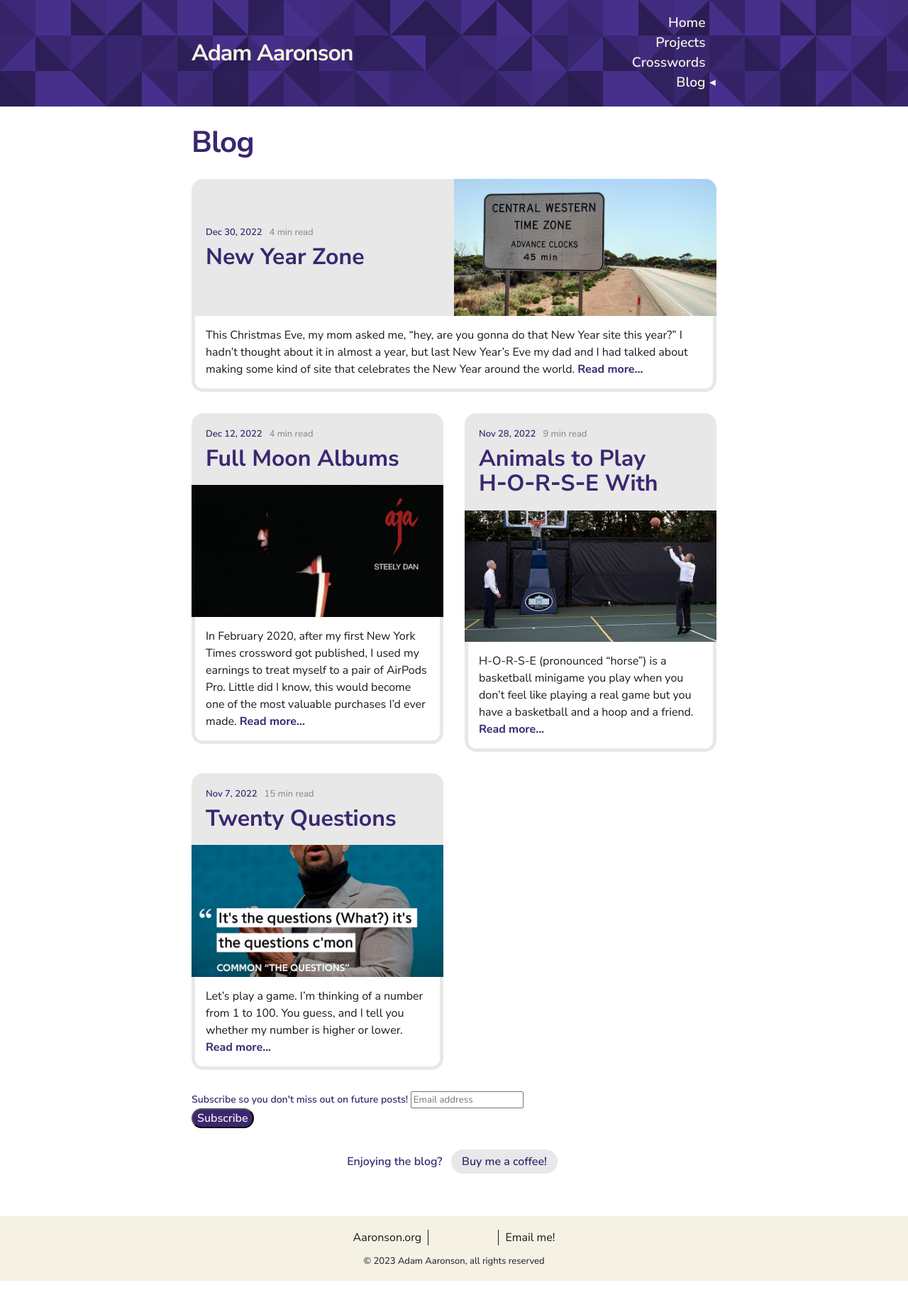
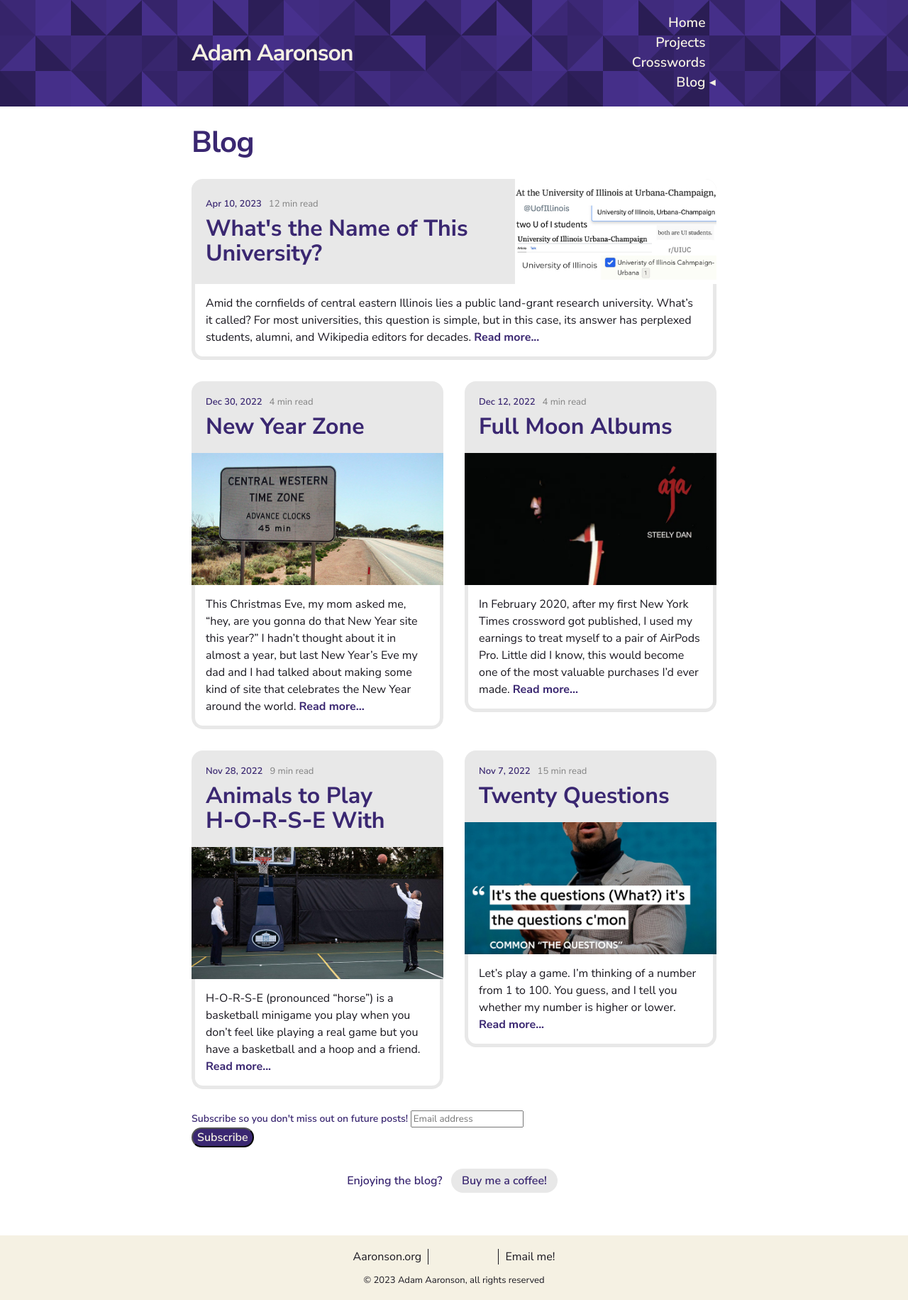
Before and after one commit to adamaaronson/adamaaronson.github.io, a Jekyll site: the page built from blog.md, in a window 1280 px wide. Shown: the whole page at 71% size. Built offline with Jekyll 4.4.1, drawn with Linux system fonts in a browser that asks for light colours; comment, search, counter and statistics services are not loaded; before the commit the page ends 1804 px from its top, so only the background shows below that; some of the changed lines change nothing that is shown.

Commit message:
Add UIUC blog post

```diff
--- /dev/null
+++ b/_posts/2023-04-10-whats-the-name-of-this-university.md
@@ -0,0 +1,142 @@
+---
+title: "What's the Name of This University?"
+image: "/assets/images/uiuc.jpg"
+---
+
+Amid the cornfields of central eastern Illinois lies a public land-grant research university. What's it called? For most universities, this question is simple, but in this case, its answer has perplexed students, alumni, and Wikipedia editors for decades.
+
+![University of Illinois Urbana-Champaign](/assets/images/uiuc.jpg){: class="img-medium"}
+
+If you ask the university's marketing office, [their answer](https://marketing.illinois.edu/messaging/name) is clear: it's called **University of Illinois Urbana-Champaign**. If you came here for a simple answer, there you go, but buckle up, because there's a lot more to the story.
+
+To truly understand the nuances of Illinois's flagship university's name and why people are so confused about it, we have to take a journey through 156 years of geopolitics, branding, and grammar.
+
+## Land of Lincoln
+
+The year was 1867, and Illinois needed a new school. When Abraham Lincoln signed the Morrill Land-Grant Act five years earlier, the federal government granted every state a piece of land to establish a federally endowed university, and each state got to choose where to put it. The states also kicked out lots of Indigenous people in the process, which the universities occasionally [acknowledge](https://www.uillinois.edu/about/land_acknowledgement/) to this day.
+
+After a bidding war, the humble town of Urbana won Illinois's jackpot, and in 1867, a new land-grant university was born: **Illinois Industrial University**. It was founded in Urbana by academic warhorse John Milton Gregory, who was more of a liberal arts guy himself but called the university "industrial" to appease industry-obsessed lawmakers.
+
+Gregory served as president of the university for 13 years until he tossed his papers into the air and resigned in 1880. Soon after, the university was beginning to realize it wasn't just "industrial," with burgeoning programs in agriculture, engineering, and Gregory's favorite liberal arts. So in 1881, a year after Gregory's resignation, students voted 250–20 to ditch the word "industrial" in favor of a new name. It took four years, but in 1885, the university finally changed its name to the more holistic **University of Illinois**, a name that stuck for a while.
+
+> John Milton Gregory died in 1898 and was buried next to Altgeld Hall on the university's Main Quad. Legend has it, Gregory's dying wish was to leave a modest legacy and have nothing named after him. So he'd be thrilled to know the university's Department of History is now housed at Gregory Hall, which is a quick walk away from both Gregory Street and Gregory Drive.
+
+<div class="two-images">
+    <img src="/assets/images/gregory.jpg" alt="Gregory's grave" />
+    <img src="/assets/images/gregoryhall.png" alt="Gregory Hall, Gregory Street, and Gregory Drive" />
+</div>
+
+## A tale of two cities
+
+It was the turn of the 20th century, and the University of Illinois was expanding. It was already leaking into Champaign, Urbana's larger neighbor to the west, but it was time to go north.
+
+In 1896, the Chicago College of Pharmacy joined forces with the university, officially becoming the School of Pharmacy of the University of Illinois. Over the next couple decades, the University of Illinois family also gained a College of Medicine and a College of Dentistry, both up in the Windy City.
+
+Sometime around 1905, letters and publications from University of Illinois administrators gradually started including "Urbana" with the university's name, probably to distinguish the university's main campus from its growing medical presence in Chicago. This riled up citizens and business owners of Champaign, who wanted their name on the university that spilled into their city. Champaignians published multiple op-eds in local newspapers arguing that Champaign and Urbana should split the bill. Urbanans rightly pointed out that the bulk of the university was in Urbana, including its administrative offices (and thus the university's mailing address).
+
+![Illini Union](/assets/images/union.jpg){: class="img-big"}
+*The [Illini Union](https://en.wikipedia.org/wiki/Illini_Union), as seen from the Main Quad (in Urbana, not Champaign)*
+{: class="image-attribution"}
+
+The Urbana vs. Champaign debate heated up, and in September 1906, the university's Board of Trustees held an actual meeting to resolve it. What came out of this meeting was the name "Urbana-Champaign"—with Urbana first and foremost, like the university itself. Soon after, "Urbana-Champaign" began appearing on official university correspondence, and over the course of the next few decades, it became a commonplace way to refer to the campus. But it wasn't until 1969 that the university officially codified its new name, the **University of Illinois at Urbana-Champaign**.
+
+If you solved [my latest crossword](https://aaronson.org/crosswords/seeyouaround/), or if you're from the area, or if you know too much, you'd know that the metro area including the twin cities of Urbana and Champaign is called Champaign–Urbana (or C-U, or Chambana, or [Shampoo–Banana](https://www.urbandictionary.com/define.php?term=Shampoo+banana)), not Urbana–Champaign. That's because Champaign has pretty much always been more populous than Urbana, so this is in line with the convention to name a metro area with the more populous cities first, like Dallas–Fort Worth or New York–Newark–Jersey City.
+
+So we have the University of Illinois at Urbana-Champaign, in Champaign–Urbana. And you're just gonna have to deal with it.
+
+## Drawing the line
+
+You might have noticed another difference between Urbana-Champaign and Champaign–Urbana: Urbana-Champaign is written with a hyphen (-), while Champaign–Urbana is written with the slightly longer en dash (–). This isn't a mistake, because if it was, I wouldn't be pointing it out. So what's going on here?
+
+If you're big into style guides, you might know that hyphens generally join two parts of one word or name (like post-punk or Anya Taylor-Joy), whereas en dashes join two associated but distinct things (like red–green colorblindness or the Spanish–American War). You can remember that hyphens are shorter, so they connect things more closely than en dashes do.
+
+As far as I could tell, the campus name Urbana-Champaign has always used a hyphen in an official capacity, possibly because Urbana and Champaign are two continuous parts of one campus, or possibly because hyphens are easier to type than en dashes. However, this didn't stop the Wikipedia article for the school from being titled **University of Illinois at Urbana–Champaign** (with an en dash), after a zealous editor [decided](https://en.wikipedia.org/w/index.php?title=Special:Log&logid=27201756) it adhered to [Wikipedia's style guide](https://en.wikipedia.org/wiki/Wikipedia:Manual_of_Style#Dashes) in 2010. The article's title stayed this way until 2021, when the hyphen triumphantly [returned](https://en.wikipedia.org/w/index.php?title=Special:Log&logid=117202113) after a lengthy [talk page discussion](https://en.wikipedia.org/wiki/Talk:University_of_Illinois_Urbana-Champaign/Archive_2#Requested_move_9_April_2021). As the user JustinMal1 put it, "In many ways, the campus is much like a marital union, and marital unions are hyphenated, not en dashed."
+
+The metro area Champaign–Urbana, on the other hand, takes an en dash, since Champaign and Urbana are two distinct entities that just so happen to be the metro's two largest cities. Or if you're typing on a typewriter, you'll just have to settle for a hyphen.
+
+## Avengers assemble
+
+![Circle Interchange](/assets/images/circleinterchange.jpg){: class="img-right"}
+
+Remember those medical schools in Chicago? In 1961, they officially became a new campus, called the University of Illinois at the Medical Center. Then in 1965, another Chicago campus was established, named the University of Illinois at Chicago Circle after a nearby [freeway interchange](https://en.wikipedia.org/wiki/Jane_Byrne_Interchange). In 1982, these two Chicago campuses consolidated into the **University of Illinois at Chicago** (UIC), a proud member of the University of Illinois family.
+
+And then there was little Sangamon State University, Illinois's smallest state university in its capital city Springfield, which lies in Sangamon County. In 1995, Sangamon State University was incorporated into the University of Illinois family and renamed the **University of Illinois at Springfield** (UIS).
+
+Since then, these three campuses—Urbana-Champaign, Chicago, and Springfield—have comprised the **University of Illinois System**, whose website is [uillinois.edu](https://www.uillinois.edu), not to be confused with Urbana-Champaign's [illinois.edu](https://illinois.edu), and whose legal name is the University of Illinois, not to be confused with the university formerly known as the University of Illinois.
+
+## Error in the system
+
+The University of Illinois System was a well-oiled machine until 2009, when Springfield went rogue and axed the "at" in their name, becoming **University of Illinois Springfield**. The inconsistency remained for 11 years, with the other universities still "at Chicago" and "at Urbana-Champaign."
+
+Then something in 2020 gave Chicago and Urbana-Champaign some time for self-reflection. That fall, they finally followed Springfield's lead, quietly removing the "at" and rebranding to the **University of Illinois Chicago** and the **University of Illinois Urbana-Champaign**. But not everyone got the memo.
+
+![As of Fall 2020, UIUC no longer uses the at in University of Illinois at Urbana-Champaign](/assets/images/styleguide.png){: class="img-big"}
+*excerpt from the [University of Illinois System style guide](https://www.uillinois.edu/cms/One.aspx?portalId=1324&pageId=637777)*
+{: class="image-attribution"}
+
+It wasn't until spring 2021 that the university's Wikipedia article was moved to remove the "at," as a result of the same [talk page discussion](https://en.wikipedia.org/wiki/Talk:University_of_Illinois_Urbana-Champaign/Archive_2#Requested_move_9_April_2021) that restored the hyphen. Even still, the press isn't on the same page about the name of the University of Illinois Urbana-Champaign. You'll still find the "at" in [*The New York Times*](https://www.nytimes.com/2022/11/01/us/covid-college-students.html), the [*Chicago Tribune*](https://www.chicagotribune.com/news/ct-aud-cb-daywatch-newsletter-feb27-20230227-lfvt7whjmvew3fzfeijexhk5hu-story.html), and even style guide goliath [*AP*](https://apnews.com/article/sxsw-education-business-climate-and-environment-86f6e0aadd29090b347ac2272c595d55). If you even ask a current student at the university, chances are they won't know the "at" was removed, since the university never formally announced it.
+
+Well, consider this your announcement. There is no "at" in the University of Illinois Urbana-Champaign.
+
+## What should I call it?
+
+In casual conversation, reciting the 14-syllable University of Illinois Urbana-Champaign every time you refer to the school will get tiring. But lucky us, the university [officially recognizes](https://marketing.illinois.edu/messaging/name) four nicknames for use on "second and subsequent references." Let's break them down:
+
+### University of Illinois
+
+This former name of the university still sticks around as an abbreviation of sorts, but the university has mixed feelings about it. Since it's also the official name of the University of Illinois System, the Office of Public Affairs at the Urbana-Champaign campus [declared](https://cam.illinois.edu/policies/apr-29/) as of 2018, "Do not use the name 'University of Illinois' to refer to this campus."
+
+But people do anyway. In fact, if you search "University of Illinois" on Wikipedia, it [redirects](https://en.wikipedia.org/w/index.php?title=University_of_Illinois&redirect=no) to the Urbana-Champaign campus, not the system.
+
+![University of Illinois Wikipedia redirect](/assets/images/uiuc-wikipedia.png){: class="img-big"}
+
+You might be thinking, aren't there three Universities of Illinois? What do the Chicago and Springfield campuses think of this? Well, the Urbana-Champaign campus is the O.G., the flagship, and the system's largest campus to this day, with about 56,000 students compared to UIC's 34,000 and UIS's 4,000. As an [anonymous redditor](https://www.reddit.com/r/UIUC/comments/z4ht2q/comment/ixqym1n/?utm_source=share&utm_medium=web2x&context=3) posted last year, "nobody on this planet refers to UIC or UIS as 'The University of Illinois,'" so if you trust that comment's 50-something upvotes, I don't think anybody's feelings are being hurt. But "University of Illinois" is still kind of a mouthful.
+
+### U of I
+
+This is probably the most common way to refer to the school if you're in Illinois, talking to other people from Illinois. In the Chicago suburbs, where I'm from, it's what everyone calls the school. It's also an officially sanctioned shorthand for campus tour guides to use, and the Office of Public Affairs [permits](https://cam.illinois.edu/policies/apr-29/) it "for in-state and alumni audiences."
+
+![Mammoth](/assets/images/mammoth.jpg){: class="img-big"}
+*The mammoth statue at the university's Natural History Building. I just think he's neat.*
+{: class="image-attribution"}
+
+Only problem is, if you say "U of I" anywhere outside of Illinois, you'll be met with confused looks. As of now, Wikipedia lists seven different universities on the ["U of I" disambiguation page](https://en.wikipedia.org/wiki/U_of_I), including neighboring state university and fellow Big Ten member University of Iowa. Not great! But luckily, there's another option, and it's the same number of letters.
+
+### UIUC
+
+Every good school has an acronym. Chicago has UIC, Springfield has UIS, and Urbana-Champaign has UIUC.
+
+The acronym UIUC has been in use to some degree since the '70s, especially by professors and nerds, and especially on the internet. Registered in 1985, uiuc.edu was [one of the oldest](https://en.wikipedia.org/wiki/List_of_the_oldest_currently_registered_Internet_domain_names#.edu) .edu domains, serving as the university's website and email domain until it [moved](https://blogs.illinois.edu/view/6367/210449) to illinois.edu in a 2008 rebrand. UIUC is also the name of the [university's subreddit](https://www.reddit.com/r/UIUC/), which was [at one point](https://www.reddit.com/r/UIUC/comments/gm0anp/ruiuc_has_the_most_members_among_university/) the largest university subreddit in the country (curse you [r/berkeley](https://www.reddit.com/r/berkeley/)).
+
+But the acronym isn't without its downsides. The university doesn't really use it in any official marketing material, especially since the 2008 rebrand. The acronym is better suited for text than for speech, with the muddle of "you-eye-you-see" often indistinguishable from UIC when spoken aloud. Relatively new in the lifespan of the university, the acronym also leaves a bit of a generational gap. My grandparents, who attended the university in the 1950s, never called it UIUC, and my mom, who has lived in Illinois all her life, had never heard UIUC until I was applying there in high school.
+
+At the end of the day, kids these days still call it UIUC, and if you say it to someone who has been in school in the past decade, they'll probably know what you're talking about. And it's about time someone puts it in a crossword.
+
+![UIUC on Crossword Tracker](/assets/images/crosswordtracker.jpg){: class="img-big"}
+*Appearances of the entry UIUC in major crossword outlets (or lack thereof), per [Crossword Tracker](https://crosswordtracker.com/search/?answer=uiuc&clue=)*
+{: class="image-attribution"}
+
+### Illinois
+
+The university has leaned into this nickname since 2008, and for good reason. It's iconic, it works in both text and speech, and it's unambiguous (assuming you're not talking about UIC, UIS, [Illinois State](https://en.wikipedia.org/wiki/Illinois_State_University), [Illinois Tech](https://en.wikipedia.org/wiki/Illinois_Institute_of_Technology), or [Illinois College](https://en.wikipedia.org/wiki/Illinois_College)). As the flagship state university of Illinois, it's [metonymous](https://en.wikipedia.org/wiki/Metonymy) with the state itself, like how Michigan and Minnesota also refer to their respective flagship schools.
+
+The nickname "Illinois" will be especially recognizable to anyone who's ever looked at the Big Ten standings or a March Madness bracket, since ESPN has no time to rattle off the university's full name. It's all over T-shirts and hoodies, it's in every student's email address, and it's plastered at the top of the [university's website](https://illinois.edu).
+
+![illinois.edu](/assets/images/illinoisdotedu.png){: class="img-big"}
+*The [Alma Mater](https://en.wikipedia.org/wiki/Alma_Mater_(Illinois_sculpture)) statue, as pictured on [illinois.edu](https://illinois.edu). Not to be confused with the university's alma mater song "[Hail to the Orange](https://en.wikipedia.org/wiki/Hail_to_the_Orange)," which aptly ends "Victory, Illinois, Varsity."*
+{: class="image-attribution"}
+
+This school has gone through a lot of names in its 156 years, from **Illinois Industrial University** to the **University of Illinois** to the **University of Illinois *at* Urbana-Champaign** to the **University of Illinois Urbana-Champaign**. But today, if someone asks me where I go to school, my answer will be simple, and it's been in the name all along: **Illinois**.
+
+> For more adjacent to the University of Illinois Urbana-Champaign, check out these Wikipedia articles I recently wrote on [Pinto Bean](<https://en.wikipedia.org/wiki/Pinto_Bean_(squirrel)>) and [Unofficial](https://en.wikipedia.org/wiki/Unofficial_Saint_Patrick%27s_Day)!
+
+### Sources and further reading
+
+* [A Brief History of the University of Illinois](https://archives.library.illinois.edu/features/history.php), University of Illinois Archives (1970)
+* [History of the name of the University of Illinois at Urbana-Champaign](https://archives.library.illinois.edu/features/History_U_of_I_Name.pdf), University of Illinois Archives (2011)
+* [Urbana-Champaign Campus Designation](https://cam.illinois.edu/policies/apr-29/), Campus Administrative Manual (2018)
+* [Our name](https://marketing.illinois.edu/messaging/name), Office of Strategic Marketing and Branding
+* [History of the Universities](https://www.uillinois.edu/about/history/), University of Illinois System
+* [Writing Style Guide](https://www.uillinois.edu/cms/One.aspx?portalId=1324&pageId=637777), University of Illinois System
+* [History](https://www.uic.edu/about/history/), University of Illinois Chicago
+* [The power of a name](https://las.illinois.edu/news/2021-09-15/power-name), University of Illinois College of Liberal Arts & Sciences (2021)
--- a/assets/css/blogpost.scss
+++ b/assets/css/blogpost.scss
@@ -57,18 +57,28 @@
         width: max(30%, 200px);
     }
 
+    .img-medium {
+        width: max(66%, 300px);
+        margin-bottom: 0.5em;
+    }
+
     .img-big {
         width: 100%;
         display: inline-block;
+        margin-top: 0.5em;
         margin-bottom: 0.5em;
     }
 
     .img-left, .img-right {
         margin-bottom: 0.5em;
 
+        &.portrait {
+            width: max(20%, 300px);
+        }
+
         @media (max-width: 500px) {
             margin-bottom: 1em;
-            width: 100%;
+            width: 100% !important;
             float: none;
         }
     }
@@ -88,6 +98,18 @@
 
         @media (max-width: 500px) {
             margin-left: 0;
+        }
+    }
+
+    .two-images {
+        display: flex;
+        flex-flow: row wrap;
+        gap: 1.5em;
+        margin-bottom: 1.5em;
+        margin-top: 1.5em;
+
+        img {
+            margin: none;
         }
     }
 
```
Also changed, not shown: assets/images/crosswordtracker.jpg (added), assets/images/gregoryhall.png (added), assets/images/illinoisdotedu.png (added), assets/images/styleguide.png (added), assets/images/uiuc-wikipedia.png (added), assets/images/uiuc.jpg (added), 4 other files.
